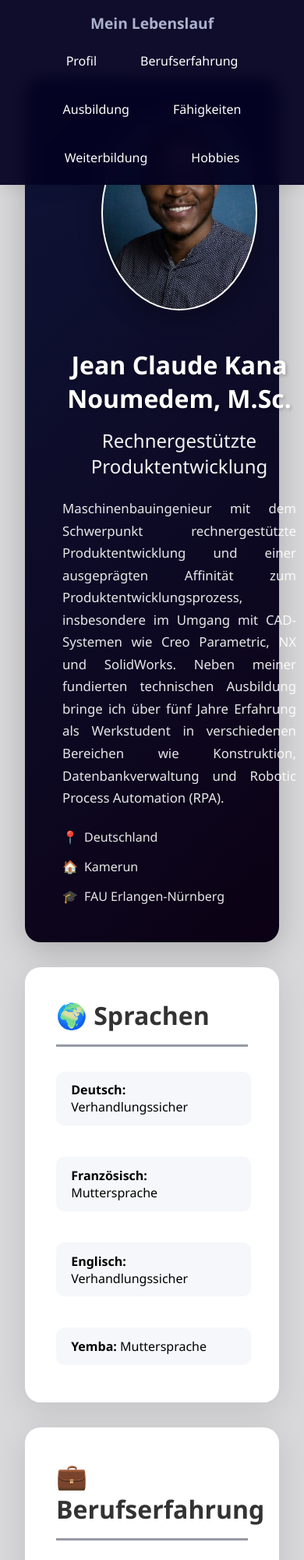
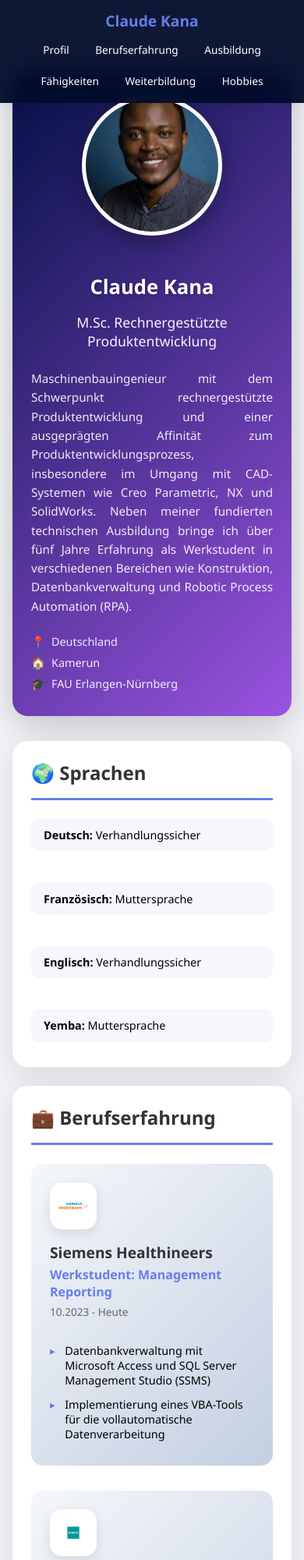
Before and after one commit to clodekana/IchBinDerClaude, a plain HTML site: page index.html in a window 390 px wide. Shown: the top 2000 px of the page at 78% size. Drawn offline with Linux system fonts and the light colour scheme.

Commit message:
plusresponsive

```diff
--- a/index.html
+++ b/index.html
@@ -13,7 +13,7 @@
 
         body {
             font-family: 'Segoe UI', Tahoma, Geneva, Verdana, sans-serif;
-            background: #02021127;
+            background: #f0f2f5;
             min-height: 100vh;
         }
 
@@ -21,7 +21,7 @@
             position: fixed;
             top: 0;
             width: 100%;
-            background: rgba(5, 3, 34, 0.95);
+            background: rgba(2, 12, 43, 0.95);
             backdrop-filter: blur(10px);
             box-shadow: 0 2px 20px rgba(0,0,0,0.1);
             z-index: 1000;
@@ -54,7 +54,7 @@
         }
 
         .nav-links a:hover {
-            background: linear-gradient(135deg, #667eea 0%, #dcd7e2 100%);
+            background: linear-gradient(135deg, #667eea 0%, #764ba2 100%);
             color: white;
             transform: translateY(-2px);
         }
@@ -66,7 +66,7 @@
         }
 
         .hero {
-            background: linear-gradient(135deg, #0e1438 0%, #0c0114 100%);
+            background: linear-gradient(135deg, #041046 0%, #9a53e0 100%);
             border-radius: 20px;
             padding: 3rem;
             margin-bottom: 2rem;
@@ -75,7 +75,7 @@
             align-items: center;
             gap: 3rem;
             flex-wrap: wrap;
-            color: rgb(12, 11, 11);
+            color: white;
         }
 
         .profile-img {
@@ -87,10 +87,10 @@
             align-items: center;
             justify-content: center;
             font-size: 4rem;
-            color: #b9bcc9;
+            color: #667eea;
             box-shadow: 0 10px 30px rgba(0, 0, 0, 0.3);
             overflow: hidden;
-            border: 2px solid rgba(255, 255, 255, 0.3);
+            border: 5px solid rgba(255, 255, 255, 0.3);
         }
 
         .profile-img img {
@@ -158,7 +158,7 @@
             color: #333;
             margin-bottom: 2rem;
             padding-bottom: 1rem;
-            border-bottom: 3px solid #9799a5;
+            border-bottom: 3px solid #667eea;
         }
 
         .job-card {
@@ -308,22 +308,137 @@
         }
 
         @media (max-width: 768px) {
-            .hero {
-                flex-direction: column;
-                text-align: center;
+            .container {
+                padding: 90px 1rem 1rem;
+            }
+
+            .nav {
+                padding: 0.8rem 1rem;
             }
 
             .nav-content {
                 flex-direction: column;
+                gap: 0.5rem;
             }
 
             .nav-links {
                 width: 100%;
                 justify-content: center;
+                gap: 0.5rem;
+                font-size: 0.85rem;
+            }
+
+            .nav-links a {
+                padding: 0.4rem 0.8rem;
+                font-size: 0.85rem;
+            }
+
+            .hero {
+                flex-direction: column;
+                text-align: center;
+                padding: 2rem 1.5rem;
+            }
+
+            .profile-img {
+                width: 180px;
+                height: 180px;
+                font-size: 3rem;
             }
 
             .hero-content h1 {
-                font-size: 2rem;
+                font-size: 1.6rem;
+            }
+
+            .hero-content h2 {
+                font-size: 1.1rem;
+            }
+
+            .profile-description {
+                font-size: 0.95rem;
+                line-height: 1.6;
+            }
+
+            .info-grid {
+                grid-template-columns: 1fr;
+                gap: 0.5rem;
+                font-size: 0.9rem;
+            }
+
+            section {
+                padding: 1.5rem;
+                margin-bottom: 1.5rem;
+            }
+
+            section h2 {
+                font-size: 1.5rem;
+                margin-bottom: 1.5rem;
+            }
+
+            .job-card {
+                padding: 1.5rem;
+            }
+
+            .job-header {
+                flex-direction: column;
+                align-items: flex-start;
+                gap: 1rem;
+            }
+
+            .company-logo {
+                width: 60px;
+                height: 60px;
+            }
+
+            .job-info h3 {
+                font-size: 1.2rem;
+            }
+
+            .job-title {
+                font-size: 1rem;
+            }
+
+            .job-period {
+                font-size: 0.85rem;
+            }
+
+            .job-tasks li {
+                font-size: 0.9rem;
+                padding: 0.4rem 0;
+                padding-left: 1.2rem;
+            }
+
+            .education-card {
+                padding: 1.5rem;
+            }
+
+            .education-card h3 {
+                font-size: 1.2rem;
+            }
+
+            .education-card .degree {
+                font-size: 0.95rem;
+            }
+
+            .education-card .period {
+                font-size: 0.85rem;
+            }
+
+            .skills-grid {
+                grid-template-columns: 1fr;
+            }
+
+            .skill-category h3 {
+                font-size: 1.1rem;
+            }
+
+            .skill-item {
+                font-size: 0.9rem;
+                padding: 0.7rem 1rem;
+            }
+
+            .hobby-item, .volunteer-item {
+                font-size: 0.9rem;
+                padding: 0.8rem 1.2rem;
             }
         }
     </style>
@@ -331,7 +446,7 @@
 <body>
     <nav class="nav">
         <div class="nav-content">
-            <div style="font-weight: bold; font-size: 1.2rem; color: #acb2cc;">Mein Lebenslauf</div>
+            <div style="font-weight: bold; font-size: 1.2rem; color: #667eea;">Claude Kana</div>
             <div class="nav-links">
                 <a href="#profil">Profil</a>
                 <a href="#berufserfahrung">Berufserfahrung</a>
@@ -349,8 +464,8 @@
                 <img src="mein-foto.jpg" alt="Profilbild">
             </div>
             <div class="hero-content">
-                <h1>Jean Claude Kana Noumedem, M.Sc.</h1>
-                <h2>Rechnergestützte Produktentwicklung</h2>
+                <h1>Claude Kana</h1>
+                <h2>M.Sc. Rechnergestützte Produktentwicklung</h2>
 
                 <p class="profile-description">
                     Maschinenbauingenieur mit dem Schwerpunkt rechnergestützte Produktentwicklung und einer ausgeprägten Affinität zum Produktentwicklungsprozess, insbesondere im Umgang mit CAD-Systemen wie Creo Parametric, NX und SolidWorks. Neben meiner fundierten technischen Ausbildung bringe ich über fünf Jahre Erfahrung als Werkstudent in verschiedenen Bereichen wie Konstruktion, Datenbankverwaltung und Robotic Process Automation (RPA).
```
